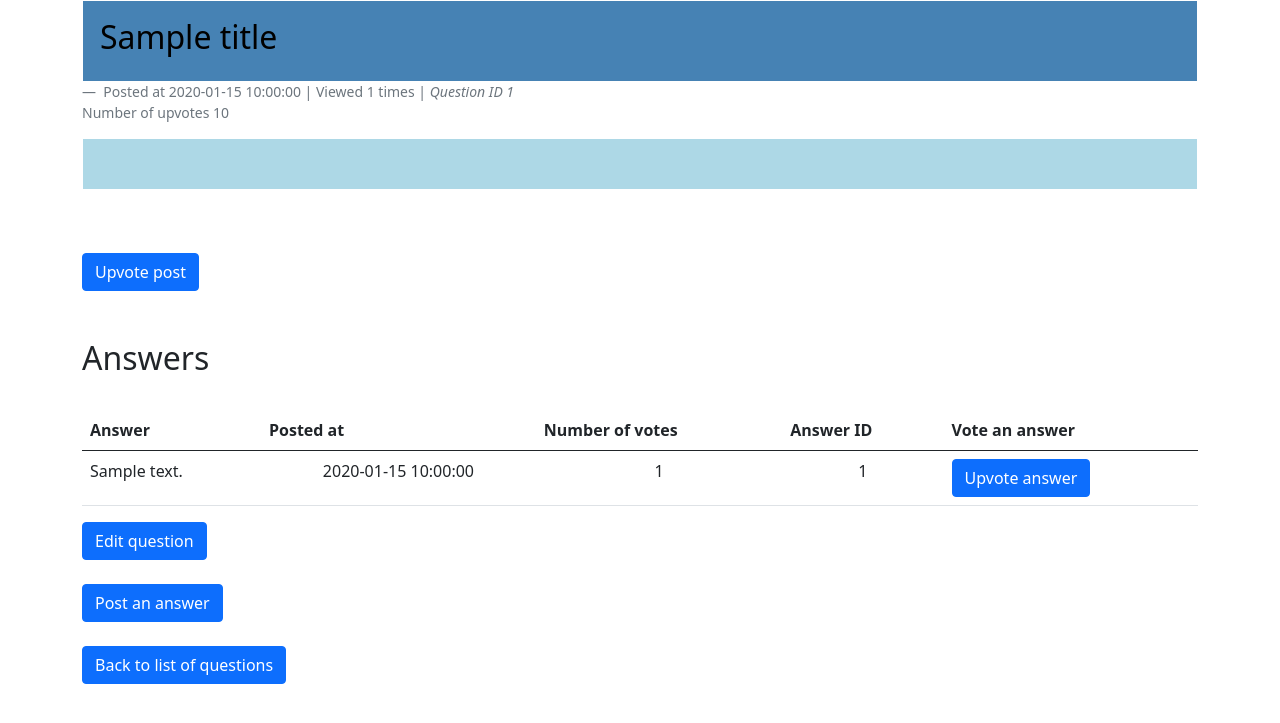
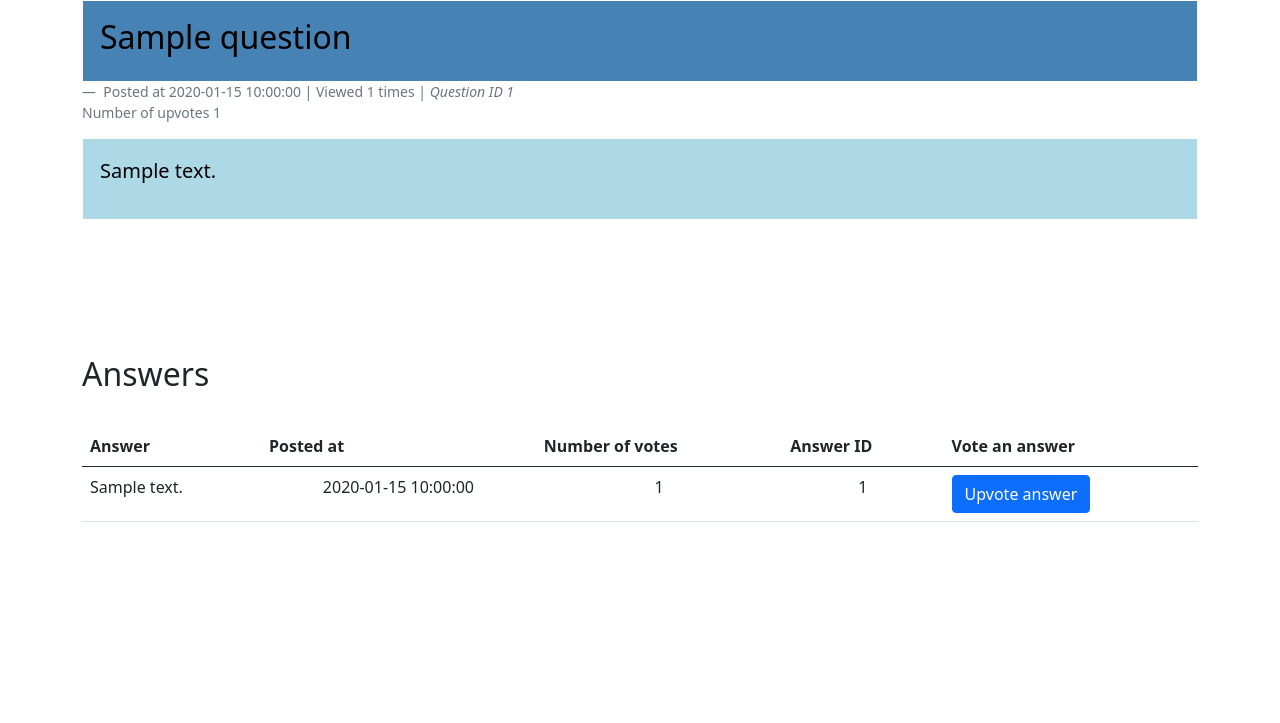
Before and after one commit to snowymountainpass/AskMate, a Flask app: template templates/entry.html in a window 1280 px wide. Shown: the top 723 px of the page. Run offline with Flask 2, Linux system fonts and the light colour scheme; the template is opened without the code that fills it: most values are stand-ins (such as "Sample title", 1, 10 or a date in 2020).

Commit message:
view question and answers, CRASHES at no answers

```diff
--- a/main.py
+++ b/main.py
@@ -22,73 +22,81 @@ app.secret_key = "alskua ekjegu keucyf iqek,rvgkfarg rkjegkjqaved"
 def index():
     # entries = read_all_entries("sample_data/question.csv", HEADERS_QUESTIONS)
     # return render_template("index.html", entries=entries)
-    entries = data_manager.get_all_questions()
+    entries = read_all_entries()
     return render_template("index.html", entries=entries)
 
 
 @app.route("/entry/<int:id>", methods=["GET"])
 def get_entry(id):
-    entry = read_entry(id)
+    # entry = read_entry(id)
+    entry = data_manager.get_question_at_id(id)
+    print(type(id))
+    print(entry)
+    print(type(entry))
     try:
-        answer_all = read_answers(id)
-        answer = []
-        for element in answer_all:
-            answer_headings = ["message", "submission_time", "vote_number", "answer_id"]
-            current_information = []
-            if element["question_id"] == str(id):
-                message_val = element["message"]
-                current_information.append(message_val)
-                sub_time = element["submission_time"]
-                current_information.append(sub_time)
-                vote_nr = element["vote_number"]
-                current_information.append(vote_nr)
-                answer_id = element["id"]
-                current_information.append(answer_id)
-
-                compile_answer = {
-                    answer_headings[i]: current_information[i]
-                    for i in range(len(answer_headings))
-                }
-                answer.append(compile_answer)
+        # answer_all = read_answers(id)
+        answers = data_manager.get_answers_for_question(id)
+        print(answers)
+        # answer = []
+        # for element in answer_all:
+        #     answer_headings = ["message", "submission_time", "vote_number", "answer_id"]
+        #     current_information = []
+        #     if element["question_id"] == str(id):
+        #         message_val = element["message"]
+        #         current_information.append(message_val)
+        #         sub_time = element["submission_time"]
+        #         current_information.append(sub_time)
+        #         vote_nr = element["vote_number"]
+        #         current_information.append(vote_nr)
+        #         answer_id = element["id"]
+        #         current_information.append(answer_id)
+        #
+        #         compile_answer = {
+        #             answer_headings[i]: current_information[i]
+        #             for i in range(len(answer_headings))
+        #         }
+        #         answer.append(compile_answer)
     except TypeError:
         print("hahahaha i crashed stuff @ accessing an entry")
-        answer = None
+        answers = None
 
-    if not answer:
-        title = entry["title"]
-        message = entry["message"]
-        view_count = entry["view_number"]
-        submission_time = entry["submission_time"]
-        question_votes = entry["vote_number"]
+    if not answers:
+        # title = entry["title"]
+        # message = entry["message"]
+        # view_count = entry["view_number"]
+        # submission_time = entry["submission_time"]
+        # question_votes = entry["vote_number"]
 
-        return render_template(
-            "entry.html",
-            title=title,
-            message=message,
-            view_count=view_count,
-            submission_time=submission_time,
-            question_votes=question_votes,
-            id=id,
-        )
+        # return render_template(
+        #     "entry.html",
+        #     title=title,
+        #     message=message,
+        #     view_count=view_count,
+        #     submission_time=submission_time,
+        #     question_votes=question_votes,
+        #     id=id,
+        # )
+        return render_template("entry.html", entry=entry)
     else:
-        title = entry["title"]
-        message = entry["message"]
-        view_count = entry["view_number"]
-        submission_time = entry["submission_time"]
-        question_votes = entry["vote_number"]
-
-        answer = answer
-
-        return render_template(
-            "entry.html",
-            title=title,
-            message=message,
-            view_count=view_count,
-            submission_time=submission_time,
-            question_votes=question_votes,
-            answer=answer,
-            id=id,
-        )
+        # title = entry["title"]
+        # message = entry["message"]
+        # view_count = entry["view_number"]
+        # submission_time = entry["submission_time"]
+        # question_votes = entry["vote_number"]
+        #
+        # answer = answer
+        #
+        # return render_template(
+        #     "entry.html",
+        #     title=title,
+        #     message=message,
+        #     view_count=view_count,
+        #     submission_time=submission_time,
+        #     question_votes=question_votes,
+        #     answer=answer,
+        #     id=id,
+        # )
+        return render_template("entry.html", entry=entry, answers=answers)
 
 
 @app.route("/enter-edit/<int:id>", methods=["GET"])
--- a/templates/entry.html
+++ b/templates/entry.html
@@ -5,20 +5,23 @@
 {% block content %}
 
     <figure>
+        {% for question in entry %}
             <blockquote class="blockquote">
-    <div class="question_title"> <h2>{{ title }}</h2></div>
+                <div class="question_title"><h2>{{ question.title }}</h2></div>
             </blockquote>
             <figcaption class="blockquote-footer">
-   Posted at {{ submission_time }} | Viewed {{ view_count }} times | <cite title="Source Title">Question ID {{id}}</cite>
-      <br>Number of upvotes {{ question_votes }}
+
+                Posted at {{ question.submission_time }} | Viewed {{ question.view_count }} times | <cite
+                    title="Source Title">Question ID {{ question.id }}</cite>
+                <br>Number of upvotes {{ question.vote_number }}
             </figcaption>
-  <div class="question_message">  <p class="lead">{{ message }}</p></div>
+            <div class="question_message"><p class="lead">{{ question.message }}</p></div>
             </figure>
 
             <br><br>
 
-<form action="{{ url_for('upvote_question',id=id) }}" method="POST">
-    <button type="submit" class="btn btn-primary">Upvote post</button>
+            {#<form action="{{ url_for('upvote_question',id=entry.id) }}" method="POST">#}
+            {#    <button type="submit" class="btn btn-primary">Upvote post</button>#}
 
             <br><br><br>
             <h2>Answers</h2><br>
@@ -33,13 +36,14 @@
                 </tr>
                 </thead>
                 <tbody>
-        {% for element in answer%}
+                {% for answer in answers %}
                     <tr>
-            <td>{{element.message}}</td>
-            <td align="center">{{element.submission_time}}</td>
-            <td align="center">{{element.vote_number}}</td>
-            <td align="center">{{element.answer_id}}</td>
-            <td><a href="{{ url_for('upvote_answer',id=element.answer_id) }}" class="btn btn-primary">Upvote answer</a>
+                        <td>{{ answer.message }}</td>
+                        <td align="center">{{ answer.submission_time }}</td>
+                        <td align="center">{{ answer.vote_number }}</td>
+                        <td align="center">{{ answer.answer_id }}</td>
+                        <td><a href="{{ url_for('upvote_answer',id=answer.answer_id) }}" class="btn btn-primary">Upvote
+                            answer</a>
                         </td>
                     </tr>
                 {% endfor %}
@@ -47,8 +51,8 @@
             </table>
 
             </form>
-<a href="{{ url_for( 'editting', id=id ) }}" class="btn btn-primary">Edit question</a><br><br>
-<a href="{{ url_for( 'enter_answer', id=id ) }}" class="btn btn-primary">Post an answer</a><br><br>
-<a href="{{ url_for( 'index' ) }}" class="btn btn-primary">Back to list of questions</a>
-
+            {#<a href="{{ url_for( 'editting', id=id ) }}" class="btn btn-primary">Edit question</a><br><br>#}
+            {#<a href="{{ url_for( 'enter_answer', id=id ) }}" class="btn btn-primary">Post an answer</a><br><br>#}
+            {#<a href="{{ url_for( 'index' ) }}" class="btn btn-primary">Back to list of questions</a>#}
+        {% endfor %}
 {% endblock %}
```
Also changed, not shown: data_manager.py (+30 -0 lines), sample_data/__init__.py (+9 -8 lines). Lines whose indentation alone changed are shown as unchanged.
